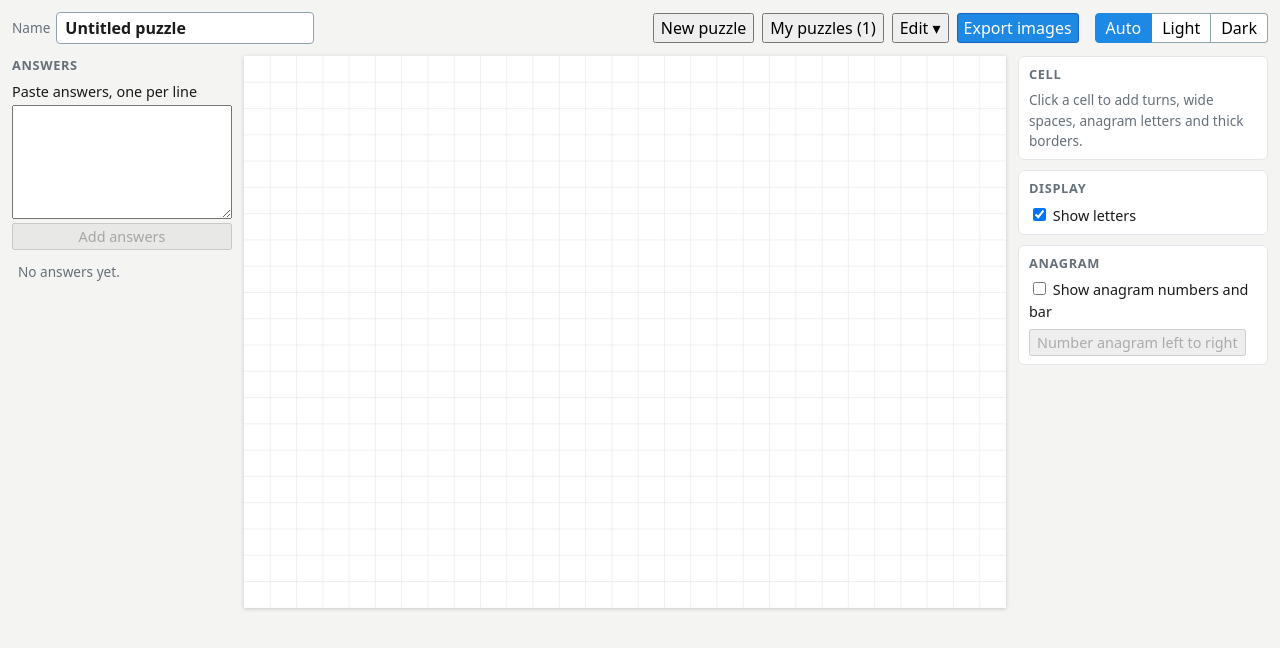
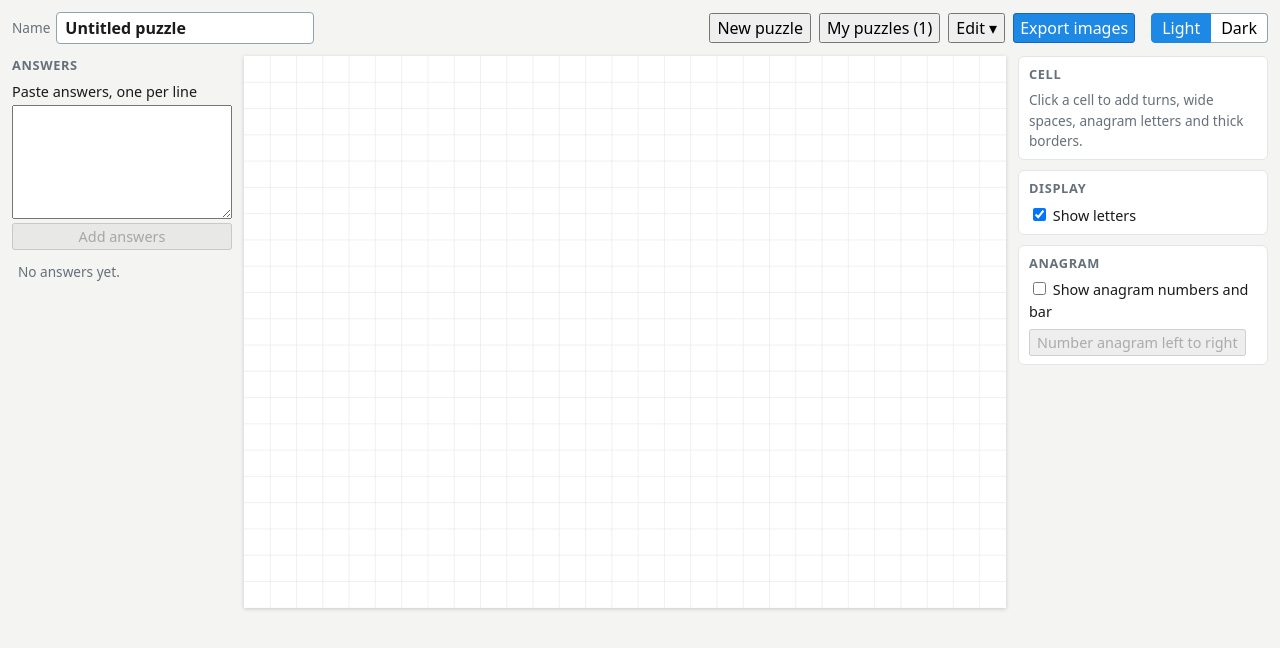
Before and after one commit to g-lowen/crossword-crafter, a React (Vite) app: page / in a window 1280 px wide. Shown: the top 648 px of the page. Built offline with nearby package versions, Linux system fonts and the light colour scheme.

Commit message:
Drop the Auto button from the theme switch
The app follows the computer's setting until Light or Dark is picked,
and the switch shows which theme is active either way.

```diff
--- a/src/editor/theme-switch.tsx
+++ b/src/editor/theme-switch.tsx
@@ -1,23 +1,41 @@
-import { useState } from 'react'
+import { useEffect, useState } from 'react'
 import { applyTheme, readTheme, type Theme } from './theme'
 
-const THEMES: { value: Theme; label: string; title: string }[] = [
-  { value: 'auto', label: 'Auto', title: "Follow the computer's light or dark setting" },
-  { value: 'light', label: 'Light', title: 'Always light' },
-  { value: 'dark', label: 'Dark', title: 'Always dark' },
+const THEMES: { value: Exclude<Theme, 'auto'>; label: string }[] = [
+  { value: 'light', label: 'Light' },
+  { value: 'dark', label: 'Dark' },
 ]
 
-/** A small Auto / Light / Dark switch for the header. */
+function computerPrefersDark(): boolean {
+  return typeof window.matchMedia === 'function' && window.matchMedia('(prefers-color-scheme: dark)').matches
+}
+
+/**
+ * A Light / Dark switch for the header. Until Sammy picks one, the app follows the computer's
+ * setting and the switch shows which theme that is.
+ */
 export function ThemeSwitch() {
   const [theme, setTheme] = useState(readTheme)
+  const [prefersDark, setPrefersDark] = useState(computerPrefersDark)
+
+  // While following the computer, keep the switch in step if its setting changes.
+  useEffect(() => {
+    if (theme !== 'auto' || typeof window.matchMedia !== 'function') return
+    const query = window.matchMedia('(prefers-color-scheme: dark)')
+    const onChange = () => setPrefersDark(query.matches)
+    query.addEventListener('change', onChange)
+    return () => query.removeEventListener('change', onChange)
+  }, [theme])
+
+  const active = theme === 'auto' ? (prefersDark ? 'dark' : 'light') : theme
+
   return (
     <div className="segmented theme-switch" role="group" aria-label="Theme">
       {THEMES.map((option) => (
         <button
           key={option.value}
           type="button"
-          aria-pressed={theme === option.value}
-          title={option.title}
+          aria-pressed={active === option.value}
           onClick={() => {
             applyTheme(option.value)
             setTheme(option.value)
```
Also changed, not shown: 2 other files (tests, documents, lock files or other folders).
